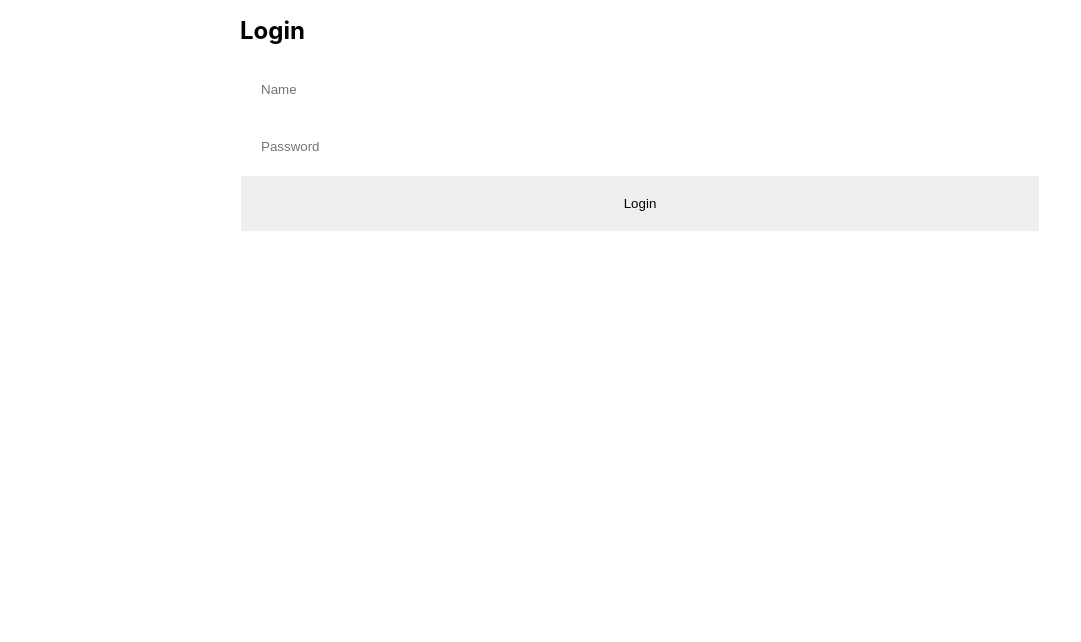
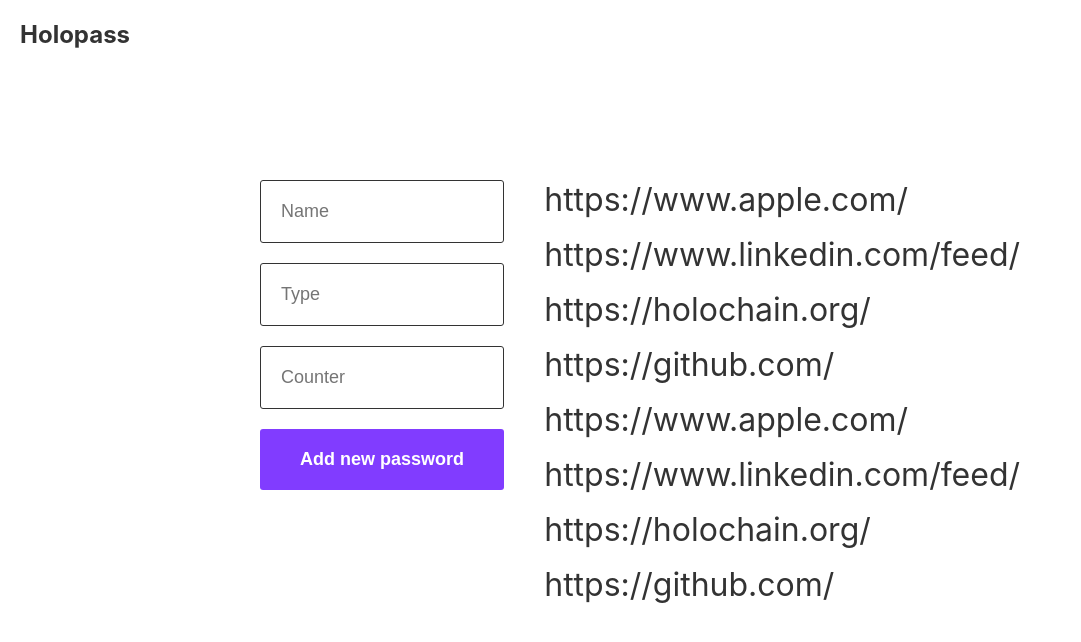
Before and after one commit to tatssato/holomasterpass, a React (Create React App) app in the folder gui/: page /passwords in a window 1280 px wide. Shown: the top 642 px of the page, without its empty margins (0-1081 px from the left). Built offline with nearby package versions, Linux system fonts and the light colour scheme.

Commit message:
Add more FE

```diff
--- a/gui/package.json
+++ b/gui/package.json
@@ -9,6 +9,7 @@
     "@testing-library/user-event": "^7.2.1",
     "react": "^16.12.0",
     "react-dom": "^16.12.0",
+    "react-router-dom": "^5.1.2",
     "react-scripts": "3.3.0",
     "styled-components": "^5.0.0-rc.3"
   },
--- /dev/null
+++ b/gui/src/App.js
@@ -0,0 +1,21 @@
+import React from 'react';
+import {
+  BrowserRouter as Router,
+  Switch,
+  Route
+} from 'react-router-dom';
+import Login from './pages/Login';
+import Passwords from './pages/Passwords';
+
+function App () {
+  return (
+    <Router>
+      <Switch>
+        <Route path="/" component={Login} exact />
+        <Route path="/passwords" component={Passwords} />
+      </Switch>
+    </Router>
+  );
+}
+
+export default App;
--- /dev/null
+++ b/gui/src/components/AppShell.js
@@ -0,0 +1,42 @@
+import React from 'react';
+import styled from 'styled-components';
+import { Link } from 'react-router-dom';
+
+const Main = styled.main`
+  height: 100vh;
+  width: 100vw;
+  display: flex;
+  justify-content: center;
+  align-items: center;
+`;
+
+const Title = styled(Link)`
+  font-size: 24px;
+  margin-bottom: 16px;
+  text-decoration: none;
+  color: #333;
+  font-weight: bold;
+`;
+
+const Header = styled.header`
+  width: 100%;
+  padding: 20px;
+  position: fixed;
+  top: 0;
+  left: 0;
+`;
+
+function AppShell ({ children }) {
+  return (
+    <>
+      <Header>
+          <Title to="/">Holopass</Title>
+      </Header>
+      <Main>
+        {children}
+      </Main>
+    </>
+  );
+}
+
+export default AppShell;
--- /dev/null
+++ b/gui/src/icons/Add.js
@@ -0,0 +1,7 @@
+import React from 'react';
+
+export default () => (
+  <svg width="24" height="24" viewBox="0 0 24 24">
+    <path fill="#fff" d="M24 10h-10v-10h-4v10h-10v4h10v10h4v-10h10z"/>
+  </svg>
+);
--- a/gui/src/index.js
+++ b/gui/src/index.js
@@ -1,10 +1,10 @@
 import React from 'react';
 import ReactDOM from 'react-dom';
 import './styles/reset.css';
-import Login from './pages/Login';
+import App from './App';
 import * as serviceWorker from './serviceWorker';
 
-ReactDOM.render(<Login />, document.getElementById('root'));
+ReactDOM.render(<App />, document.getElementById('root'));
 
 // If you want your app to work offline and load faster, you can change
 // unregister() to register() below. Note this comes with some pitfalls.
--- a/gui/src/pages/Login.js
+++ b/gui/src/pages/Login.js
@@ -1,44 +1,55 @@
-import React from 'react';
+import React, { useState, useRef } from 'react';
 import styled from 'styled-components';
-
-const Wrapper = styled.div`
-  width: 100%;
-  max-width: 800px;
-  margin: 0 auto;
-`;
-
-const Title = styled.h1`
-  font-size: 24px;
-  margin-bottom: 16px;
-`;
+import AppShell from '../components/AppShell';
+import { withRouter } from 'react-router-dom';
 
 const Form = styled.form`
-
+  width: 100%;
+  max-width: 400px;
+  margin: 0 auto;
 `;
 
 const Input = styled.input`
   width: 100%;
   padding: 20px;
-  border: 1px solid #fff;
+  border: 1px solid #333;
+  border-radius: 3px;
+  box-sizing: border-box;
+  margin-bottom: 20px;
+  font-size: 18px;
 `;
 
 const Button = styled.button`
+  display: block;
   width: 100%;
   padding: 20px;
-  border: 1px solid #fff;
+  border-radius: 3px;
+  cursor: pointer;
+  background: #813cff;
+  color: #fff;
+  font-size: 18px;
+  font-weight: bold;
 `;
 
-function Login () {
+function Login ({ history }) {
+  const nameInput = useRef();
+  const passwordInput = useRef();
+  const onSubmit = (e) => {
+    const nameVal = nameInput.current.value;
+    const passwordVal = passwordInput.current.value;
+    if (nameVal.length && passwordVal.length) {
+      history.push('/passwords');
+    }
+  }
   return (
-    <Wrapper>
-      <Title>Login</Title>
+    <AppShell>
       <Form>
-        <Input placeholder="Name" />
-        <Input placeholder="Password" />
-        <Button>Login</Button>
+        <Input placeholder="Name" required ref={nameInput} />
+        <Input placeholder="Password" required ref={passwordInput} />
+        <Button onClick={onSubmit}>Login</Button>
       </Form>
-    </Wrapper>
+    </AppShell>
   );
 }
 
-export default Login;
+export default withRouter(Login);
--- /dev/null
+++ b/gui/src/pages/Passwords.js
@@ -0,0 +1,133 @@
+import React from 'react';
+import styled from 'styled-components';
+import AppShell from '../components/AppShell';
+import AddIcon from '../icons/Add';
+
+const Wrapper = styled.div`
+  width: 100%;
+  max-width: 800px;
+  margin: 0 auto;
+`;
+
+const List = styled.ul`
+  list-style: none;
+`;
+
+const Url = styled.span`
+  font-size: 32px;
+`;
+
+const Password = styled.span`
+  font-size: 32px;
+  display: none;
+`;
+
+const ListItem = styled.li`
+  margin-bottom: 16px;
+  cursor: pointer;
+  &:hover ${Url} {
+    display: none;
+  }
+  &:hover ${Password} {
+    display: block;
+  }
+`;
+
+const Button = styled.button`
+  background: #813cff;
+  color: #fff;
+  width: 100%;
+  padding: 20px;
+  border-radius: 3px;
+  text-align: center;
+  cursor: pointer;
+  display: inline-block;
+  justify-content: center;
+  align-items: center;
+  font-size: 18px;
+  font-weight: bold;
+`;
+
+const Grid = styled.div`
+  display: flex;
+  flex-direction: row;
+  justify-content: space-between;
+`;
+
+const GridItem = styled.div`
+  margin: 20px;
+`;
+
+const Input = styled.input`
+  width: 100%;
+  padding: 20px;
+  border: 1px solid #333;
+  border-radius: 3px;
+  box-sizing: border-box;
+  margin-bottom: 20px;
+  font-size: 18px;
+`;
+
+const passwords = [
+  {
+    url: 'https://www.apple.com/',
+    password: 'ADFGAFGD1324'
+  },
+  {
+    url: 'https://www.linkedin.com/feed/',
+    password: 'HGÄÖJKÖGHFÄJK657+0890'
+  },
+  {
+    url: 'https://holochain.org/',
+    password: '50678KFGLÖHJL56'
+  },
+  {
+    url: 'https://github.com/',
+    password: '34259874SDFGHÖK'
+  },
+  {
+    url: 'https://www.apple.com/',
+    password: 'ADFGAFGD1324'
+  },
+  {
+    url: 'https://www.linkedin.com/feed/',
+    password: 'HGÄÖJKÖGHFÄJK657+0890'
+  },
+  {
+    url: 'https://holochain.org/',
+    password: '50678KFGLÖHJL56'
+  },
+  {
+    url: 'https://github.com/',
+    password: '34259874SDFGHÖK'
+  }
+];
+
+function Passwords () {
+  return (
+    <AppShell>
+      <Wrapper>
+        <Grid>
+          <GridItem>
+            <Input placeholder="Name" />
+            <Input placeholder="Type" />
+            <Input placeholder="Counter" />
+            <Button>Add new password</Button>
+          </GridItem>
+          <GridItem>
+            <List>
+              {passwords.length && passwords.map((item) => (
+                <ListItem>
+                  <Url className='url'>{item.url}</Url>
+                  <Password className='password'>{item.password}</Password>
+                </ListItem>
+              ))}
+            </List>
+          </GridItem>
+        </Grid>
+      </Wrapper>
+    </AppShell>
+  );
+}
+
+export default Passwords;
--- a/gui/src/styles/reset.css
+++ b/gui/src/styles/reset.css
@@ -1,3 +1,9 @@
+* {
+  margin: 0;
+  padding: 0;
+  border: 0;
+}
+
 body {
   margin: 0;
   font-family: -apple-system, BlinkMacSystemFont, 'Segoe UI', 'Roboto', 'Oxygen',
@@ -5,6 +11,7 @@ body {
     sans-serif;
   -webkit-font-smoothing: antialiased;
   -moz-osx-font-smoothing: grayscale;
+  color: #333;
 }
 
 code {
```
Also changed, not shown: 1 other file (tests, documents, lock files or other folders).
